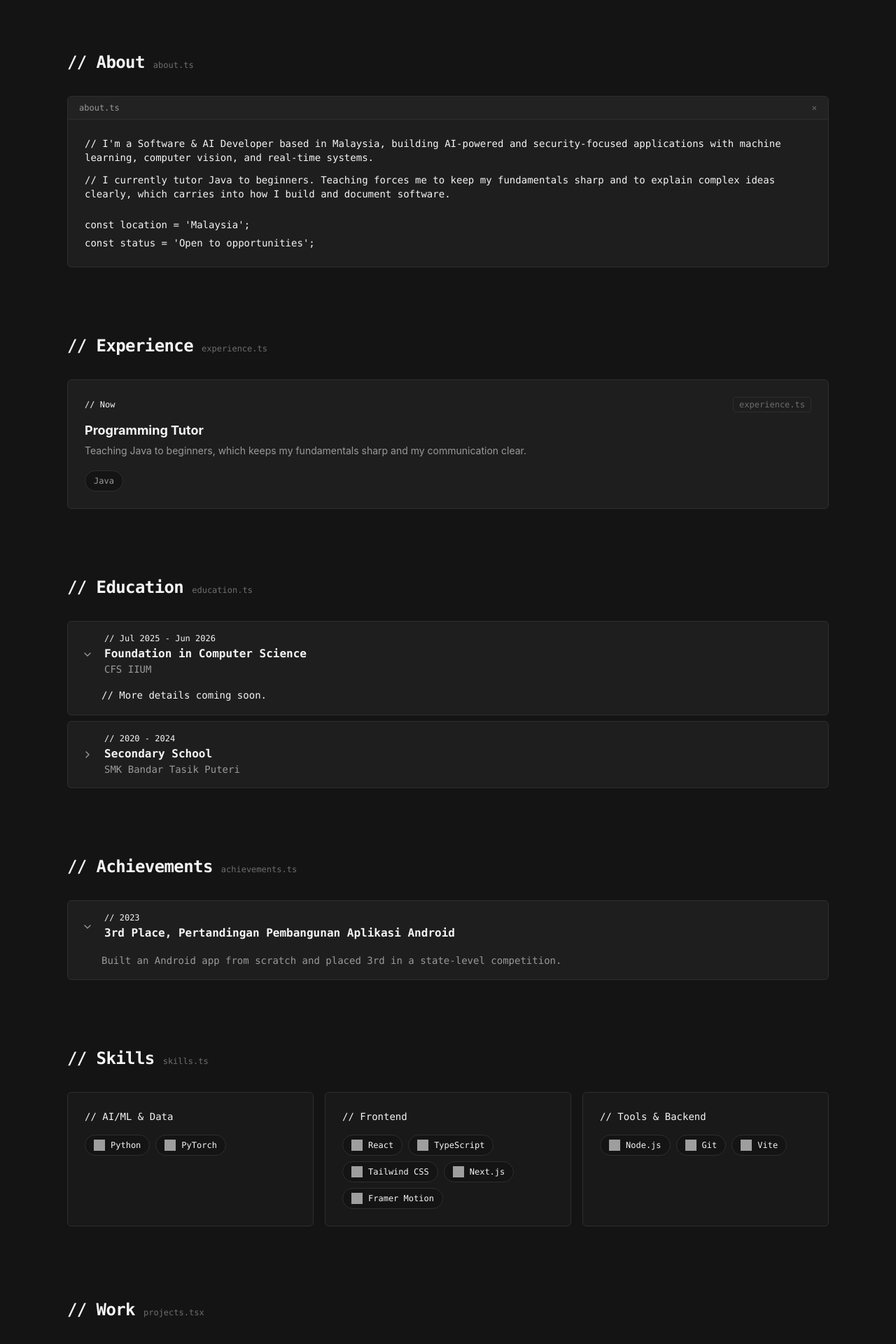
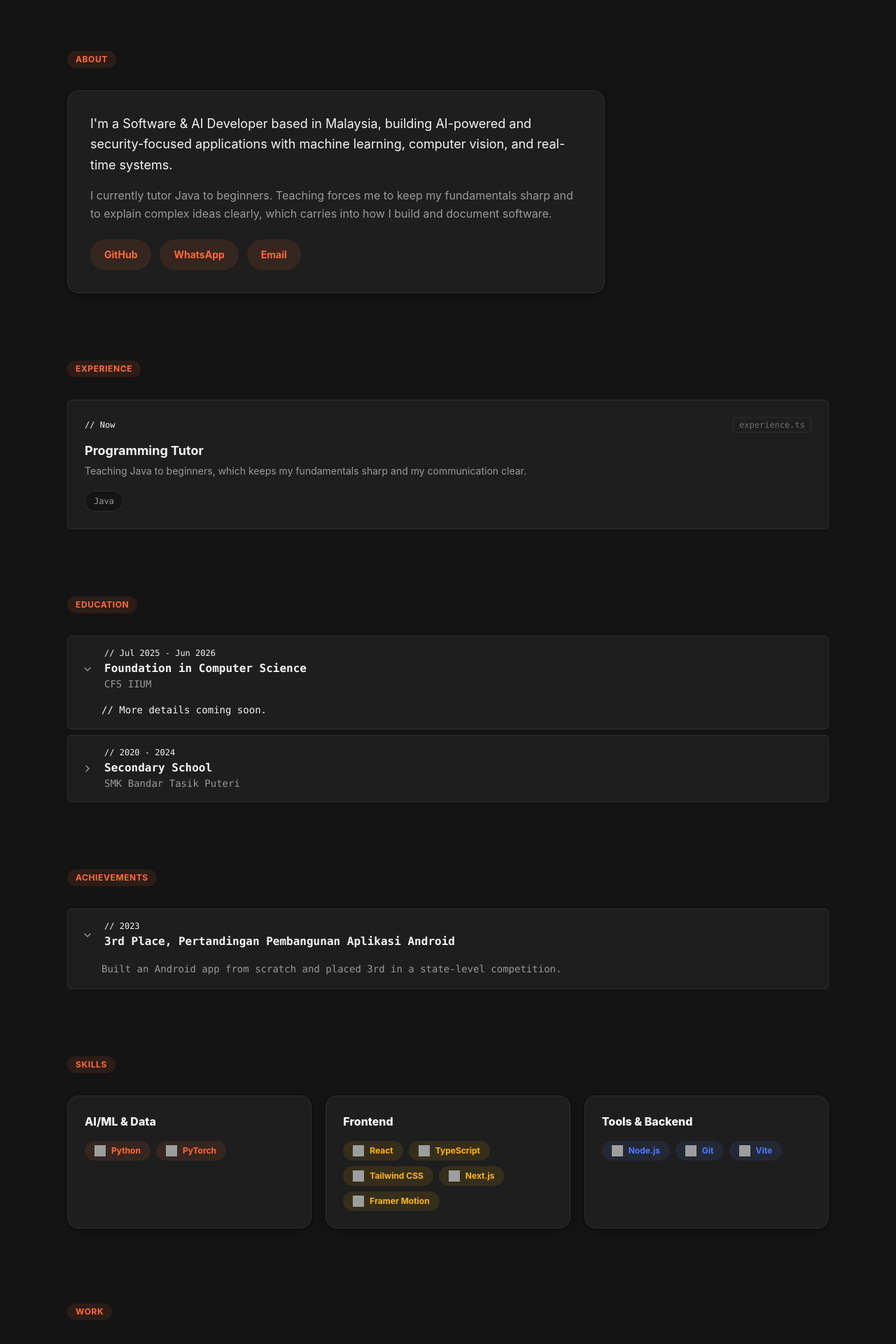
Before and after one commit to miiidev/portfolio, a React (Vite) app: page / in a window 1280 px wide. Shown: the part 820-2740 px from the top of the page at 70% size. Built offline with nearby package versions, Linux system fonts and the light colour scheme; grey boxes are pictures that could not be loaded.

Commit message:
feat: bento about and skills sections

```diff
--- a/src/components/AboutSection.tsx
+++ b/src/components/AboutSection.tsx
@@ -2,6 +2,12 @@ import { motion } from 'framer-motion';
 import { personalInfo } from '../data';
 import { containerVariants, itemVariants } from '../utils/animations';
 import SectionHeading from './SectionHeading';
+
+const socials = [
+  { label: 'GitHub', href: personalInfo.socials.github },
+  { label: 'WhatsApp', href: personalInfo.socials.whatsapp ?? '#' },
+  { label: 'Email', href: `mailto:${personalInfo.socials.email}` },
+];
 
 export default function AboutSection() {
   return (
@@ -14,28 +20,29 @@ export default function AboutSection() {
       className="flex flex-col justify-center py-12"
     >
       <motion.div variants={itemVariants}>
-        <SectionHeading file="about.ts">About</SectionHeading>
+        <SectionHeading>About</SectionHeading>
       </motion.div>
-      <div className="grid grid-cols-1 lg:grid-cols-1 gap-8 items-start">
-        <motion.div variants={itemVariants} className="rounded-md border border-edge bg-surface overflow-hidden font-mono">
-          <div className="flex items-center justify-between border-b border-edge bg-elevated/50 px-4 py-2">
-            <span className="text-xs text-muted">about.ts</span>
-            <span className="text-xs text-dim" aria-hidden="true">&#10005;</span>
-          </div>
-          <div className="p-6 space-y-3 text-sm">
-            <p className="text-code-comment">// I&apos;m a {personalInfo.role} based in {personalInfo.location}, building AI-powered and security-focused applications with machine learning, computer vision, and real-time systems.</p>
-            <p className="text-code-comment">// I currently tutor Java to beginners. Teaching forces me to keep my fundamentals sharp and to explain complex ideas clearly, which carries into how I build and document software.</p>
-            <div className="pt-3 space-y-1.5">
-              <p className="text-copy">
-                <span className="text-code-keyword">const</span> <span className="text-code-function">location</span> = <span className="text-code-string">&apos;{personalInfo.location}&apos;</span>;
-              </p>
-              <p className="text-copy">
-                <span className="text-code-keyword">const</span> <span className="text-code-function">status</span> = <span className="text-code-string">&apos;Open to opportunities&apos;</span>;
-              </p>
-            </div>
-          </div>
-        </motion.div>
-      </div>
+      <motion.div variants={itemVariants} className="rounded-2xl bg-surface border border-edge card-shadow p-6 sm:p-8 max-w-3xl">
+        <p className="text-base sm:text-lg text-copy leading-relaxed mb-4">
+          I&apos;m a {personalInfo.role} based in {personalInfo.location}, building AI-powered and security-focused applications with machine learning, computer vision, and real-time systems.
+        </p>
+        <p className="text-base text-muted leading-relaxed mb-6">
+          I currently tutor Java to beginners. Teaching forces me to keep my fundamentals sharp and to explain complex ideas clearly, which carries into how I build and document software.
+        </p>
+        <div className="flex flex-wrap gap-3">
+          {socials.map((social) => (
+            <a
+              key={social.label}
+              href={social.href}
+              target={social.href.startsWith('mailto:') ? undefined : '_blank'}
+              rel={social.href.startsWith('mailto:') ? undefined : 'noreferrer'}
+              className="inline-flex items-center min-h-11 px-5 rounded-full bg-accent/10 text-accent text-sm font-bold transition-colors hover:bg-accent hover:text-canvas"
+            >
+              {social.label}
+            </a>
+          ))}
+        </div>
+      </motion.div>
     </motion.section>
   );
 }
--- a/src/components/AchievementsSection.tsx
+++ b/src/components/AchievementsSection.tsx
@@ -17,7 +17,7 @@ export default function AchievementsSection() {
       className="flex flex-col justify-center py-12"
     >
       <motion.div variants={itemVariants}>
-        <SectionHeading file="achievements.ts">Achievements</SectionHeading>
+        <SectionHeading>Achievements</SectionHeading>
       </motion.div>
       <div className="space-y-2">
         {achievements.map((item, i) => {
--- a/src/components/ContactFooter.tsx
+++ b/src/components/ContactFooter.tsx
@@ -22,7 +22,7 @@ export default function ContactFooter() {
     >
       <div className="mx-auto w-full max-w-5xl px-4 sm:px-6 lg:px-8">
         <motion.div variants={itemVariants}>
-          <SectionHeading file="contact.ts">Contact</SectionHeading>
+          <SectionHeading>Contact</SectionHeading>
           <p className="font-mono text-sm text-code-const -mt-4 mb-8">// TODO: hire me</p>
         </motion.div>
 
--- a/src/components/EducationSection.tsx
+++ b/src/components/EducationSection.tsx
@@ -17,7 +17,7 @@ export default function EducationSection() {
       className="flex flex-col justify-center py-12"
     >
       <motion.div variants={itemVariants}>
-        <SectionHeading file="education.ts">Education</SectionHeading>
+        <SectionHeading>Education</SectionHeading>
       </motion.div>
       <div className="space-y-2">
         {education.map((item, i) => {
--- a/src/components/ExperienceSection.tsx
+++ b/src/components/ExperienceSection.tsx
@@ -14,7 +14,7 @@ export default function ExperienceSection() {
       className="flex flex-col justify-center py-12"
     >
       <motion.div variants={itemVariants}>
-        <SectionHeading file="experience.ts">Experience</SectionHeading>
+        <SectionHeading>Experience</SectionHeading>
       </motion.div>
       <div className="space-y-3">
         {experience.map((item, i) => (
--- a/src/components/ProjectsSection.tsx
+++ b/src/components/ProjectsSection.tsx
@@ -66,7 +66,7 @@ export default function ProjectsSection() {
   return (
     <motion.section id="work" {...fadeRightConfig} className="min-h-screen flex flex-col justify-center py-12">
       <div className="flex items-center justify-between mb-2">
-        <SectionHeading file="projects.tsx">Work</SectionHeading>
+        <SectionHeading>Work</SectionHeading>
       </div>
 
       {isMobile ? (
--- a/src/components/SectionHeading.tsx
+++ b/src/components/SectionHeading.tsx
@@ -1,16 +1,13 @@
 interface SectionHeadingProps {
-  file: string;
   children: string;
 }
 
-export default function SectionHeading({ file, children }: SectionHeadingProps) {
+export default function SectionHeading({ children }: SectionHeadingProps) {
   return (
-    <div className="mb-8 flex items-baseline gap-3">
-      <h2 className="font-mono text-2xl font-semibold tracking-tight">
-        <span className="text-code-comment">// </span>
-        <span className="text-code-keyword">{children}</span>
-      </h2>
-      <span className="font-mono text-xs text-dim">{file}</span>
+    <div className="mb-8 flex items-center gap-3">
+      <span className="px-3 py-1 rounded-full bg-accent/10 text-accent text-xs font-bold uppercase tracking-wider">
+        {children}
+      </span>
     </div>
   );
 }
--- a/src/components/SkillsSection.tsx
+++ b/src/components/SkillsSection.tsx
@@ -3,7 +3,12 @@ import { personalInfo } from '../data';
 import { containerVariants, itemVariants } from '../utils/animations';
 import SectionHeading from './SectionHeading';
 
-const domainColors = ['text-code-function', 'text-code-string', 'text-code-type'];
+const accentCycle = [
+  'text-accent bg-accent/10',
+  'text-accent-2 bg-accent-2/10',
+  'text-accent-3 bg-accent-3/10',
+  'text-accent-4 bg-accent-4/10',
+];
 
 export default function SkillsSection() {
   return (
@@ -16,31 +21,28 @@ export default function SkillsSection() {
       className="flex flex-col justify-center py-12"
     >
       <motion.div variants={itemVariants}>
-        <SectionHeading file="skills.ts">Skills</SectionHeading>
+        <SectionHeading>Skills</SectionHeading>
       </motion.div>
-      <div className="grid grid-cols-1 md:grid-cols-3 gap-4">
+      <div className="grid grid-cols-1 md:grid-cols-2 lg:grid-cols-3 gap-5">
         {personalInfo.skills.map((group, gi) => {
-          const color = domainColors[gi % domainColors.length];
+          const color = accentCycle[gi % accentCycle.length];
           return (
             <motion.div
               key={group.domain}
               variants={itemVariants}
-              className="bg-surface/50 border border-edge rounded-md p-6"
+              className="rounded-2xl bg-surface border border-edge card-shadow p-6"
             >
-              <h3 className={`font-mono text-sm mb-4 ${color}`}>
-                <span className="text-code-comment">// </span>
-                {group.domain}
-              </h3>
+              <h3 className="text-base font-extrabold text-copy mb-4">{group.domain}</h3>
               <div className="flex flex-wrap gap-2">
                 {group.items.map((skill) => (
                   <span
                     key={skill.name}
-                    className={`inline-flex items-center gap-2 px-3 py-1.5 rounded-full border border-edge bg-canvas text-xs font-mono ${color}`}
+                    className={`inline-flex items-center gap-2 px-3.5 py-1.5 rounded-full text-xs font-bold ${color}`}
                   >
                     <img
                       src={`https://cdn.simpleicons.org/${skill.icon}/white`}
                       alt=""
-                      className="w-4 h-4 skill-icon-base"
+                      className="w-4 h-4"
                     />
                     {skill.name}
                   </span>
```
